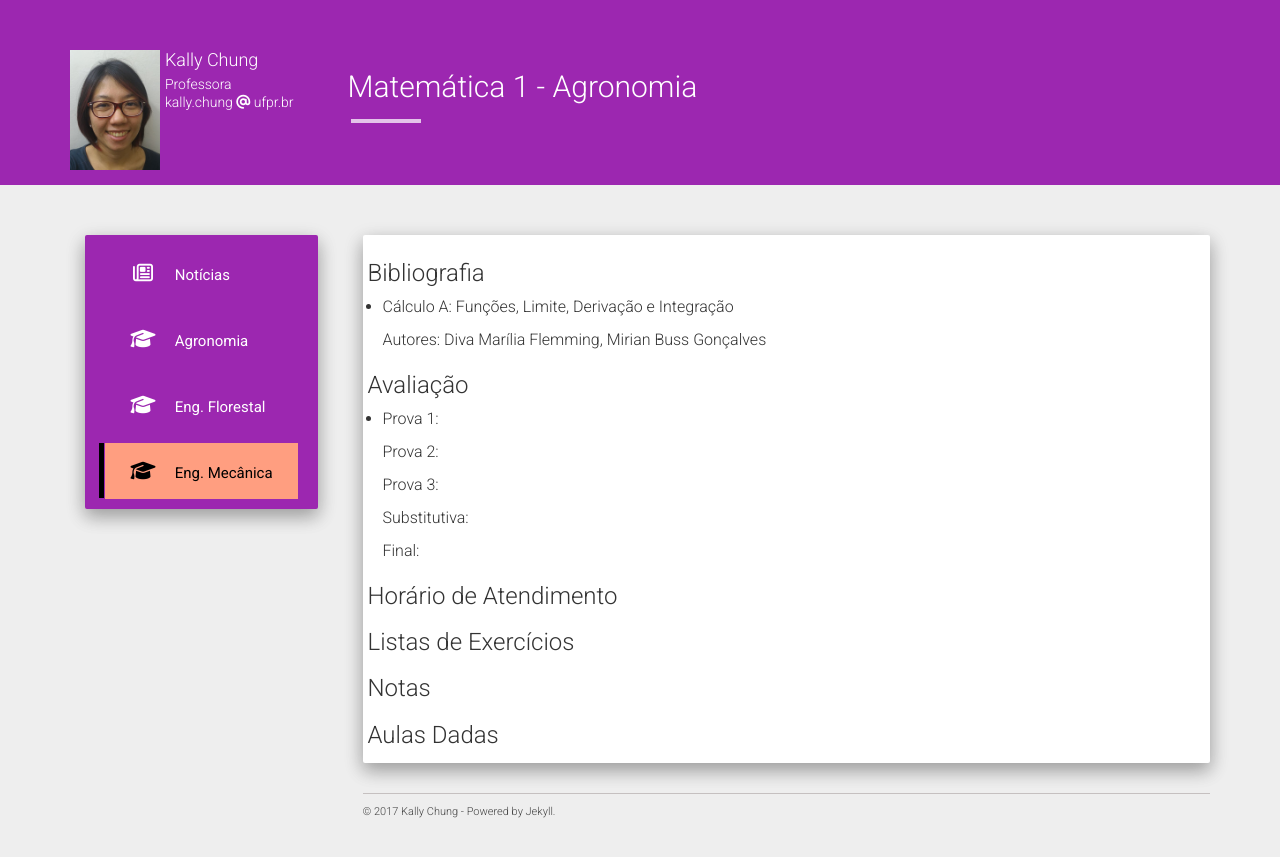
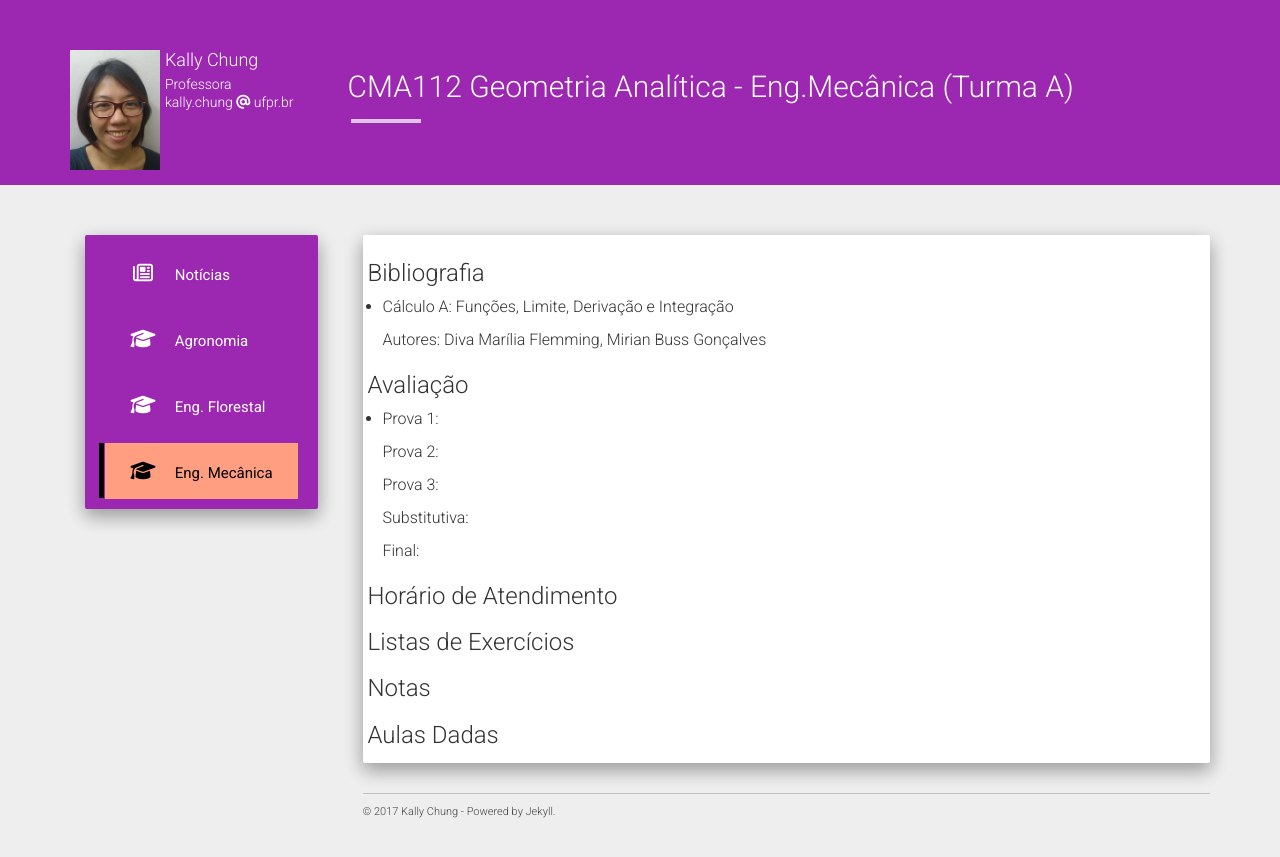
Before and after one commit to chunggnuhc/chunggnuhc.github.io, a Jekyll site: the page built from engMecanica2sem2017.md, in a window 1280 px wide. Shown: the top 857 px of the page. Built offline with Jekyll 4.4.1, drawn with Linux system fonts in a browser that asks for light colours; nearby versions of some CDN libraries.

Commit message:
Update engMecanica2sem2017.md

```diff
--- a/engMecanica2sem2017.md
+++ b/engMecanica2sem2017.md
@@ -1,6 +1,6 @@
 ---
 layout: page
-title: Matemática 1 - Agronomia
+title: CMA112 Geometria Analítica - Eng.Mecânica (Turma A)
 permalink: /engMec2sem2017-GA/
 ---
 
```
